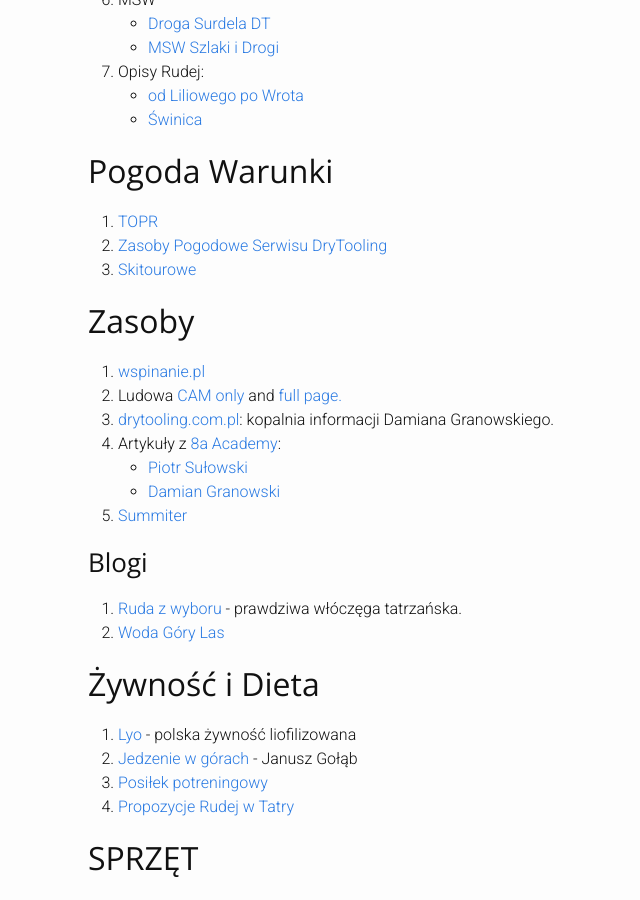
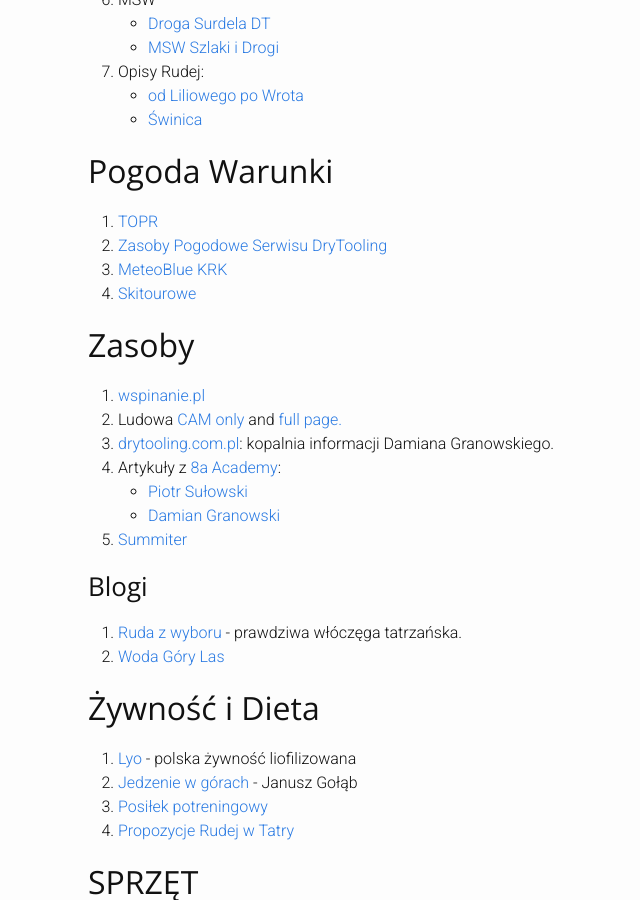
Before and after one commit to jkedra/jkedra.github.io, a Jekyll site: the page built from _posts/2017-03-05-wspinanie.md, in a window 1280 px wide and 900 px high, scrolled down 1067 px. Shown: the whole window, without its empty margins (182-822 px from the left). Built offline with Jekyll 4.4.1, drawn with Linux system fonts in a browser that asks for light colours.

Commit message:
meteoblue

```diff
--- a/_posts/2017-03-05-wspinanie.md
+++ b/_posts/2017-03-05-wspinanie.md
@@ -54,7 +54,8 @@
 
 1. [TOPR](http://pogoda.topr.pl)
 2. [Zasoby Pogodowe Serwisu DryTooling](http://drytooling.com.pl/pogoda-w-gorach)
-3. [Skitourowe](http://skitourowezakopane.pl/)
+3. [MeteoBlue KRK](https://www.meteoblue.com/pl/pogoda/prognoza/multimodel/krak%C3%B3w_polska_3094802?fcstlength=144)
+4. [Skitourowe](http://skitourowezakopane.pl/)
 
 ## Zasoby
 
```
